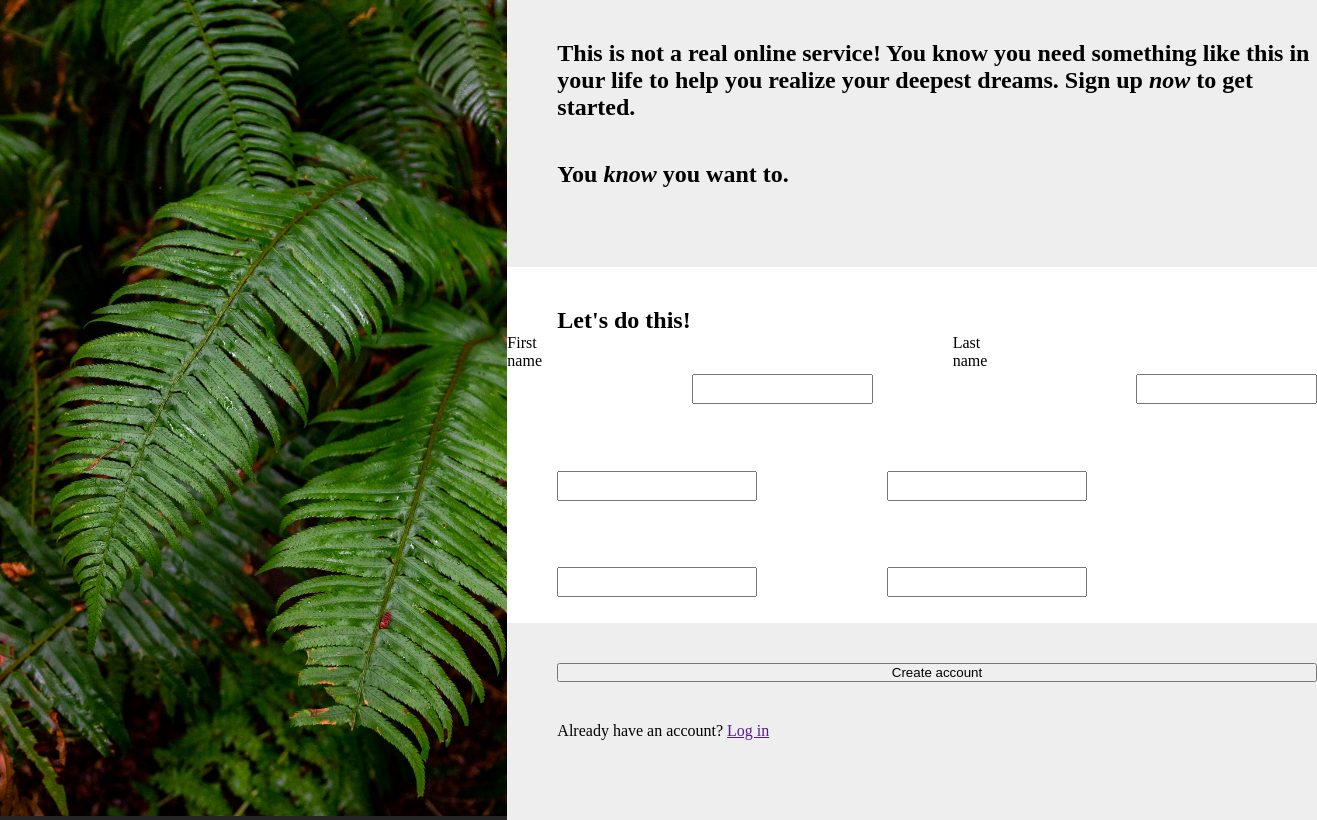
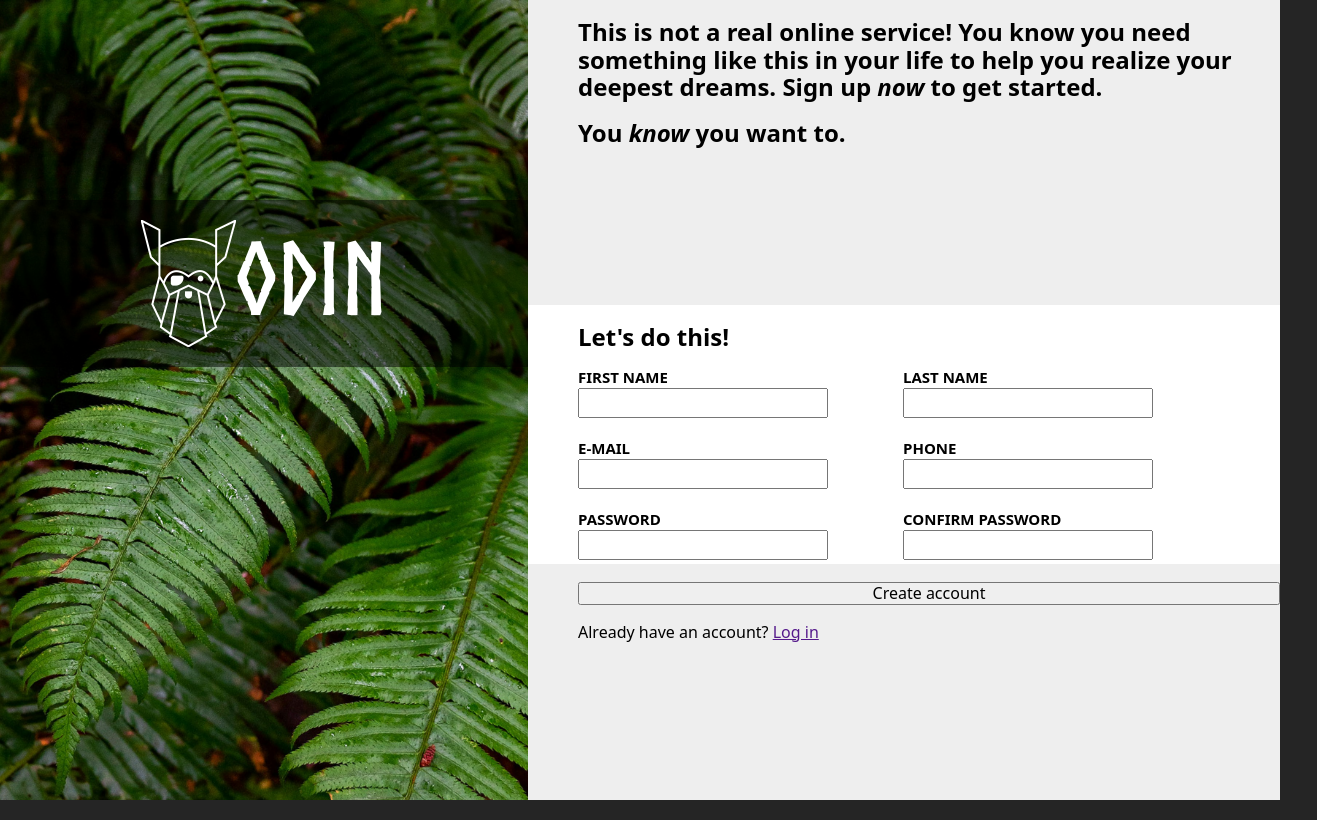
Before and after one commit to berwigpablo/sign-up-form, a website: page index.html in a window 1280 px wide. Shown: the whole page, 1317 px wide, since content can reach past the window. Drawn offline with nearby package versions, Linux system fonts and the light colour scheme.

Commit message:
Add image background and odin logo

```diff
--- a/index.html
+++ b/index.html
@@ -9,7 +9,10 @@
 <body>
     <form class="form" action="post">
         <div class="image-container">
-            <img class="image" src="./image/plant-image.jpg" alt="Image of a plant in the jungle">
+            <div class="odin-container">
+                <img src="./image/odin.png" width="95px" height="127px" alt="Logo of the odin project">
+                <span>ODIN</span>
+            </div>
         </div>
         <div class="form-container">
             <div class="form-title">
@@ -24,18 +27,34 @@
             <div class="form-data">
                 <h2>Let's do this!</h2>
                 <div class="name-container">
-                    <label for="first-name">First name</label>
-                    <input type="text" id="first-name" name="first-name">
-                    <label for="last-name">Last name</label>
-                    <input type="text" id="last-name" name="last-name">
+                    <div class="first-name-container">
+                        <label for="first-name">FIRST NAME</label>
+                        <input type="text" id="first-name" name="first-name">
+                    </div>
+                    <div class="last-name-container">
+                        <label for="last-name">LAST NAME</label>
+                        <input type="text" id="last-name" name="last-name">
+                    </div>
                 </div>
                 <div class="emailtel-container">
-                    <input type="email">
-                    <input type="tel">
+                    <div class="email-container">
+                        <label for="e-mail">E-MAIL</label>
+                        <input type="email" id="e-mail" name="e-mail">
+                    </div>
+                    <div class="tel-container">
+                        <label for="phone">PHONE</label>
+                        <input type="tel" id="phone" name="phone">
+                    </div>
                 </div>
-                <div class="password-container">
-                    <input type="password">
-                    <input type="password">
+                <div class="pass-container">
+                    <div class="password-container">
+                        <label for="password">PASSWORD</label>
+                        <input type="password" id="password" name="password">
+                    </div>
+                    <div class="confirm-container">
+                        <label for="confirm">CONFIRM PASSWORD</label>
+                        <input type="password" id="confirm">
+                    </div>
                 </div>
             </div>
             <div class="form-submit">
--- /dev/null
+++ b/package.json
@@ -0,0 +1,5 @@
+{
+  "dependencies": {
+    "modern-normalize": "^2.0.0"
+  }
+}
--- a/styles.css
+++ b/styles.css
@@ -1,3 +1,5 @@
+@import "./node_modules/modern-normalize/modern-normalize.css";
+
 :root{
     --background-grey-color: rgb(37, 37, 37);
     --foreground-grey-color: rgb(238, 238, 238);
@@ -36,10 +38,33 @@ body{
     justify-content: center;
 }
 
-.image{
+.image-container{
+    min-width: 33rem;
     max-width: 34rem;
     min-height: 100vh;
+    background-image: url(./image/plant-image.jpg);
     object-fit: cover;
+    background-color: var(--white-color);
+    background-size: 680px 995px;
+    background-position: -100px 0px;
+    position: relative;
+}
+
+.odin-container{
+    background-color: rgba(0, 0, 0, 0.5);
+    display: flex;
+    justify-content: center;
+    flex-direction: center;
+    width: 100%;
+    padding: 20px;
+    position: absolute;
+    top: 200px;
+}
+
+.image-container span{
+    font-family: norse-bold;
+    font-size: 100px;
+    color: white;
 }
 
 .form-container{
@@ -52,8 +77,8 @@ body{
     flex: 1 1 auto;
 }
 
-.form-title h2, .form-data input, h2, .form-submit button, p{
-    margin-top: 40px;
+.form-title h2, .form-data div, h2, .form-submit button, p{
+    margin-top: 18px;
     margin-left: 50px;
 }
 
@@ -70,13 +95,25 @@ body{
     background-color: var(--white-color);
 }
 
-.form-data div{
+.form-data > div{
     display: flex;
-    justify-content: flex-start;
-    gap: 80px;
+    width: 650px;
 }
 
 .form-data input{
-    width: 200px;
+    width: 250px;
     height: 30px;
+    position: absolute;
+    top: 19px;
 }
+
+.first-name-container, .last-name-container, .email-container, .tel-container, .password-container, .confirm-container{
+    margin: 0 !important;
+    position: relative;
+}
+
+label{
+    font-size: 15px;
+    font-weight: bold;
+    position: absolute;
+}
```
Also changed, not shown: image/odin.png (renamed from image/odin-lined.png), 1 other file.
